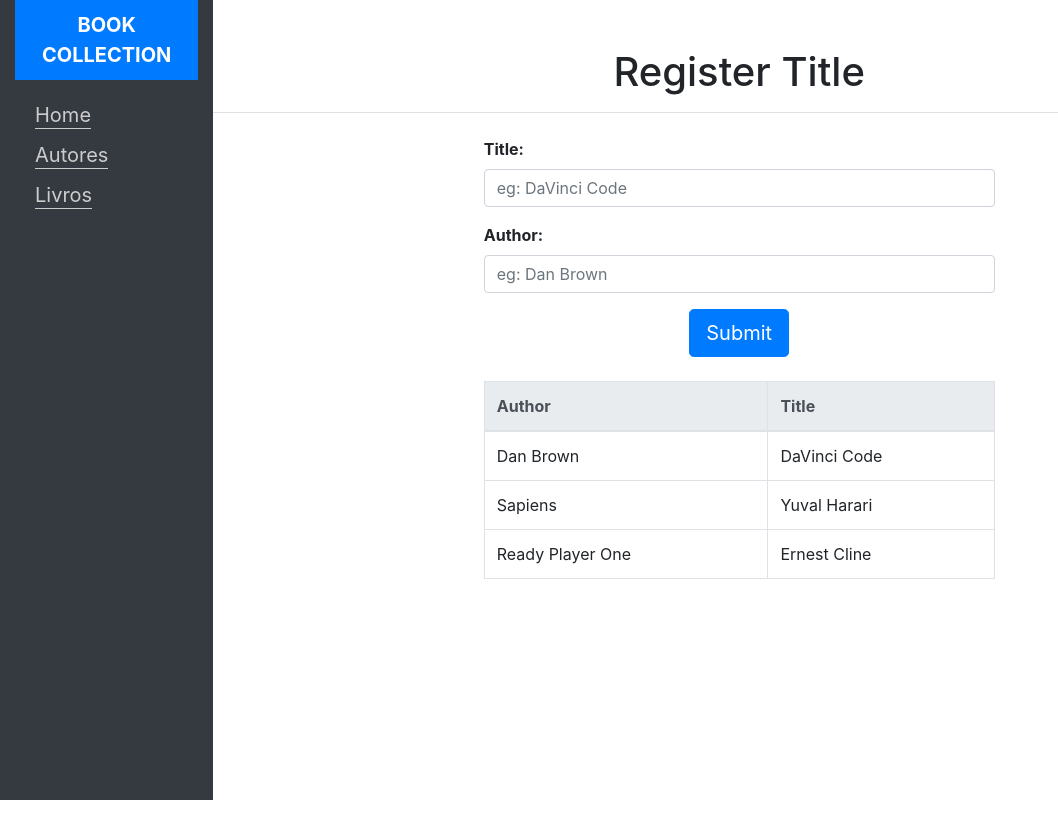
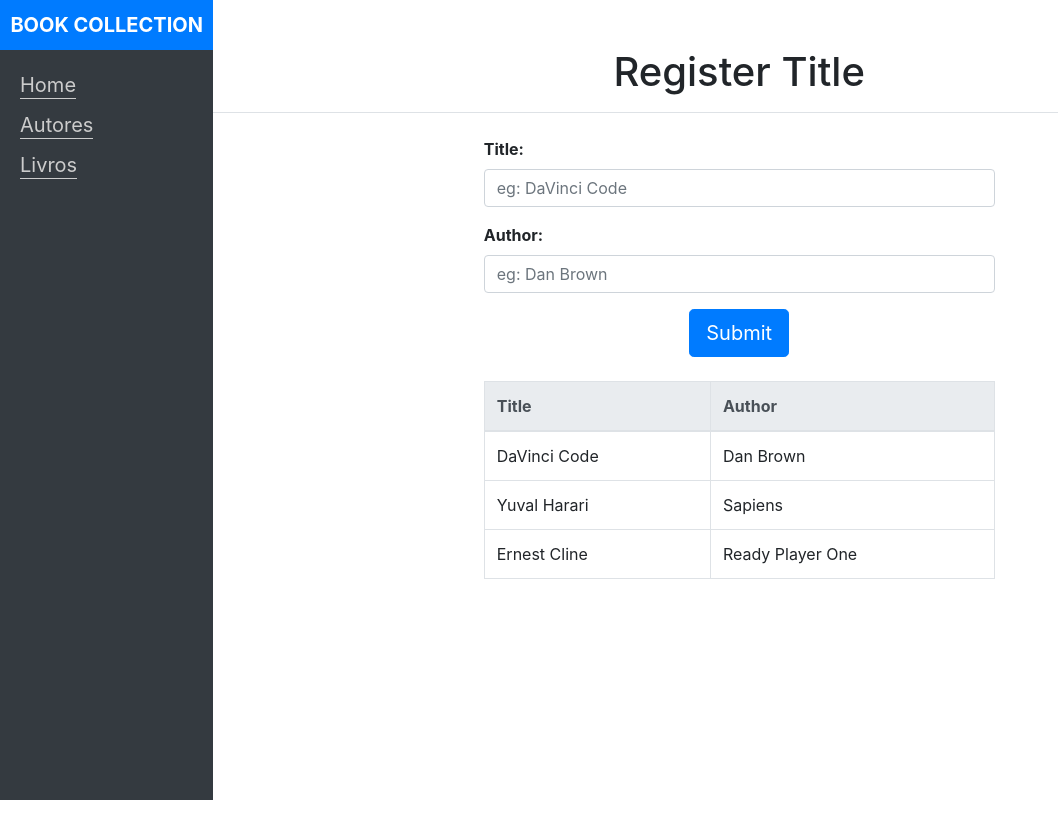
Before and after one commit to didiraja/react-book-collection, a React (Create React App) app: page /title in a window 1280 px wide. Shown: the top 838 px of the page, without its empty margins (0-1058 px from the left). Built offline with nearby package versions, Linux system fonts and the light colour scheme.

Commit message:
telas criadas

```diff
--- a/src/components/ListTable.js
+++ b/src/components/ListTable.js
@@ -1,37 +1,47 @@
-import React, { Component } from 'react';
+import React, { Component } from 'react'
 
 class ListTable extends Component {
 
-  constructor(props) {
-    super();
-  }
-
   render() {
 
-    const books = this.props.books;
+    const books = this.props.books
+    const title = this.props.title
+    const categories = ['Author', 'Title']
+
+    if (title === "Register Title") categories.reverse()
 
     return (
 
       <table className="table table-bordered mt-4">
         <thead className="thead-light">
           <tr>
-            <th scope="col">Author</th>
-            <th scope="col">Title</th>
+            {categories.map(
+              (categorie, key) => <th scope="col" key={key}>{categorie}</th>
+            )}
           </tr>
         </thead>
         <tbody>
-
-        {books.map(
-          (book, key) => <tr key={key}>
-            <td>{book.author}</td>
-            <td>{book.name}</td>
-          </tr>)}
-
+          {
+            title === "Register Author" &&
+              books.map(
+              (book, key) => <tr key={key}>
+                  <td>{book.author}</td>
+                  <td>{book.name}</td>
+              </tr>)
+          }
+          {
+            title === "Register Title" &&
+              books.map(
+              (book, key) => <tr key={key}>
+                  <td>{book.name}</td>
+                  <td>{book.author}</td>
+              </tr>)
+          }
         </tbody>
       </table>
 
-    );
+    )
   }
 }
 
-export default ListTable;
+export default ListTable
--- a/src/components/MainForm.js
+++ b/src/components/MainForm.js
@@ -16,7 +16,7 @@ class MainForm extends Component {
         <div className="row">
           <div className="col-md-6 mx-auto">
 
-            <RegisterAuthor content={this.props.content} />
+            <RegisterAuthor title={this.props.title} content={this.props.content} />
 
           </div>
         </div>
--- a/src/components/RegisterAuthor.js
+++ b/src/components/RegisterAuthor.js
@@ -44,7 +44,7 @@ class RegisterAuthor extends Component {
 
         </form>
 
-        <ListTable books={this.books} />
+        <ListTable title={this.props.title} books={this.books} />
 
       </Fragment>
 
--- a/src/components/Title.js
+++ b/src/components/Title.js
@@ -8,6 +8,7 @@ class Title extends Component {
 
   render() {
 
+    // eslint-disable-next-line
     this.props.title == '' ? "Texto Padrão" : this.props.title
 
     return (
--- a/src/index.css
+++ b/src/index.css
@@ -14,7 +14,7 @@ body {
 }
 
 .col-router {
-  padding:0;
+  padding: 0 !important;
 }
 
 .list-title {
```
